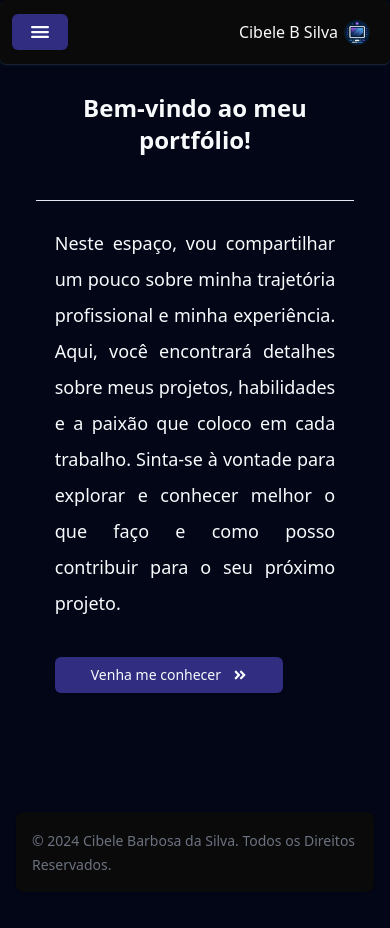
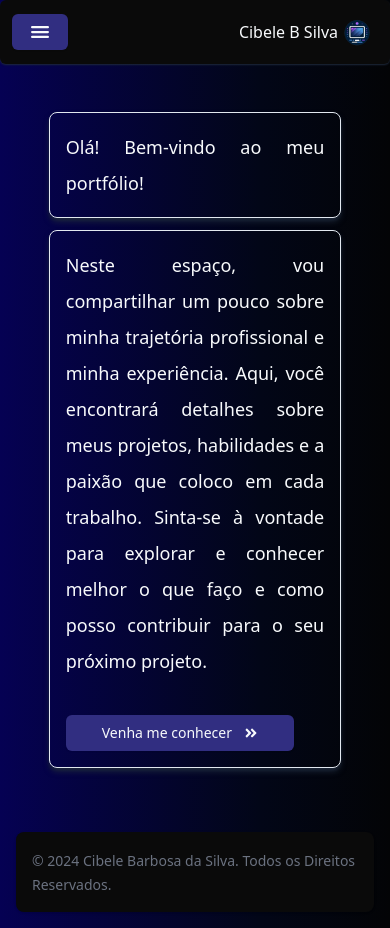
Before and after one commit to cibelebarbosa/portfolio, a React (Vite) app: page / in a window 390 px wide. Built offline with nearby package versions, Linux system fonts and the light colour scheme.

Commit message:
feat: corrigindo footer e arrumando layout da home

```diff
--- a/index.html
+++ b/index.html
@@ -1,4 +1,4 @@
-<!doctype html>
+<!DOCTYPE html>
 <html lang="en">
   <head>
     <meta charset="UTF-8" />
@@ -6,7 +6,22 @@
     <meta name="viewport" content="width=device-width, initial-scale=1.0" />
     <title>Vite + React + TS</title>
   </head>
-  <body style="background-color: #020617;">
+  <body
+    style="
+      margin: 0;
+      padding: 0;
+      min-height: 100vh;
+      display: flex;
+      flex-direction: column;
+      background: rgb(5, 1, 83);
+      background: linear-gradient(
+        90deg,
+        rgba(5, 1, 83, 1) 0%,
+        rgba(2, 6, 23, 1) 67%,
+        rgba(3, 4, 6, 1) 100%
+      );
+    "
+  >
     <div id="root"></div>
     <script type="module" src="/src/main.tsx"></script>
   </body>
--- a/src/App.tsx
+++ b/src/App.tsx
@@ -11,11 +11,11 @@ export function App() {
   const [menuItem, setMenuItem] = useState<number>(1);
   return (
     <>
+      <div className="flex flex-col h-screen justify-between">
       <header>
         <AppBarCustom setMenuItem={setMenuItem} />
       </header>
-      <div className="flex flex-col h-screen justify-between">
-        <main>
+        <main className="flex-grow">
           {menuItem === 1 ? (
             <Home setMenuItem={setMenuItem} />
           ) : menuItem === 2 ? (
--- a/src/pages/about.tsx
+++ b/src/pages/about.tsx
@@ -1,18 +1,24 @@
-import { Card, CardContent } from "@/components/ui/card";
-import ProgrammingBG from "../assets/programming-bg.jpg";
+import AvatarPessoal from "../assets/avatar.png";
 import ProfessionalIcon from "../assets/ilustracao-de-conceito-abstrato-de-frameworks-multiplataforma.png";
 import Education from "../assets/education.png";
+import { FaReact } from "react-icons/fa";
+import { RiAngularjsLine } from "react-icons/ri";
+import { FaNodeJs } from "react-icons/fa";
+import { RiJavascriptLine } from "react-icons/ri";
+import { SiDotnet } from "react-icons/si";
+import { SiMysql } from "react-icons/si";
+import { DiPostgresql } from "react-icons/di";
+import { FaGitAlt } from "react-icons/fa";
+import { TbBrandTypescript } from "react-icons/tb";
 
 export default function About() {
   return (
     <div className="py-4 sm:py-9">
-      <section className="flex justify-around">
-        <Card className="w-1/4 bg-zinc-950 text-slate-50 hidden sm:flex">
-          <CardContent className="p-3">
-            <img src={ProgrammingBG} alt="ProgrammingBG" />
-          </CardContent>
-        </Card>
-        <div className="flex items-stretch w-3/4 sm:w-1/2">
+      <section className="flex justify-around ">
+        <div className="hidden sm:flex w-1/4">
+          <img src={AvatarPessoal} alt="ProgrammingBG" />
+        </div>
+        <div className="flex items-stretch w-3/4 sm:w-1/2 self-center">
           <div>
             <h3 className="text-center md:text-left text-2xl font-semibold mb-3">
               É um prazer conhece-lo (a):
@@ -48,8 +54,8 @@ export default function About() {
             <p className="w-full text-justify tracking-widest">
               Além da minha formação acadêmica, obtive a certificação de AWS
               Certified Cloud Practitioner em 2022. Também completei cursos
-              especializados em Angular, React e UI/UX, e em Gerenciamento Ágil /
-              Metodologia Agile.
+              especializados em Angular, React e UI/UX, e em Gerenciamento Ágil
+              / Metodologia Agile.
             </p>
           </div>
         </div>
@@ -135,6 +141,18 @@ export default function About() {
           </div>
         </div>
       </section>
+      <hr className="my-4 mx-24 sm:mx-0" />
+      <section>
+      <FaReact />
+      <RiAngularjsLine />
+      <FaNodeJs />
+      <RiJavascriptLine />
+      <SiDotnet />
+      <SiMysql />
+      <DiPostgresql />
+      <FaGitAlt />
+      <TbBrandTypescript />
+      </section>
     </div>
   );
 }
--- a/src/pages/home.tsx
+++ b/src/pages/home.tsx
@@ -1,31 +1,26 @@
-import { Card, CardContent } from "@/components/ui/card";
-import ProgrammingBG from "../assets/programming-bg.jpg";
+import AvatarPessoal from "../assets/avatar.png";
 import { Button } from "@/components/ui/button";
 import { FaAngleDoubleRight } from "react-icons/fa";
 
+
 type Props = {
-  setMenuItem: any;
+  setMenuItem: React.Dispatch<React.SetStateAction<number>>;
 };
 
 export default function Home({ setMenuItem }: Props) {
   return (
     <>
-      <section className="p-7 scroll-m-20">
-        <h3 className="text-center md:text-left text-2xl font-semibold">
-          Bem-vindo ao meu portfólio!
-        </h3>
-      </section>
-      <hr className="my-4 mx-9 sm:mx-0" />
-      <section className="flex justify-around p-2">
-        <Card className="hidden sm:flex w-1/3 bg-zinc-950 text-slate-50">
-          <CardContent className="p-3">
-            <img src={ProgrammingBG} alt="ProgrammingBG" />
-            <blockquote className="mt-1 border-l-2 pl-6 italic text-xs">
-              "Designed by Freepik"
-            </blockquote>
-          </CardContent>
-        </Card>
-        <div className="w-3/4 md:w-1/2 text-slate-50">
+      <section className="flex justify-around py-12">
+        <div className="hidden sm:flex w-1/3 h-80">
+          <img src={AvatarPessoal} alt="ProgrammingBG" />
+        </div>
+        <div className="w-3/4 md:w-1/2 space-y-3">
+          <div className="text-slate-50 border rounded-lg p-4 shadow-md shadow-slate-800">
+            <p className="leading-9 text-justify text-lg font-medium">
+              Olá! Bem-vindo ao meu portfólio!
+            </p>
+          </div>
+          <div className=" text-slate-50 border rounded-lg p-4 shadow-md shadow-slate-800">
             <p className="leading-9 text-justify text-lg font-medium">
               Neste espaço, vou compartilhar um pouco sobre minha trajetória
               profissional e minha experiência. Aqui, você encontrará detalhes
@@ -44,7 +39,9 @@ export default function Home({ setMenuItem }: Props) {
               </span>
             </Button>
           </div>
+        </div>
       </section>
+
     </>
   );
 }
```
Also changed, not shown: src/assets/avatar.png (added). Lines whose indentation alone changed are shown as unchanged.
